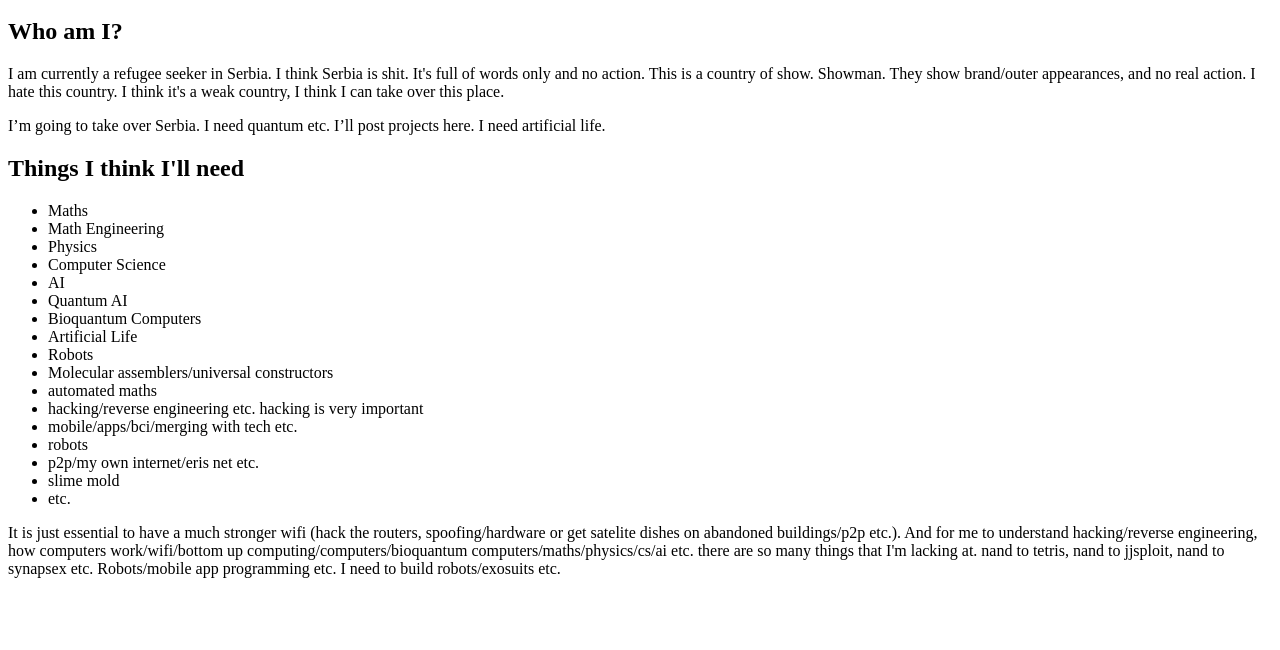
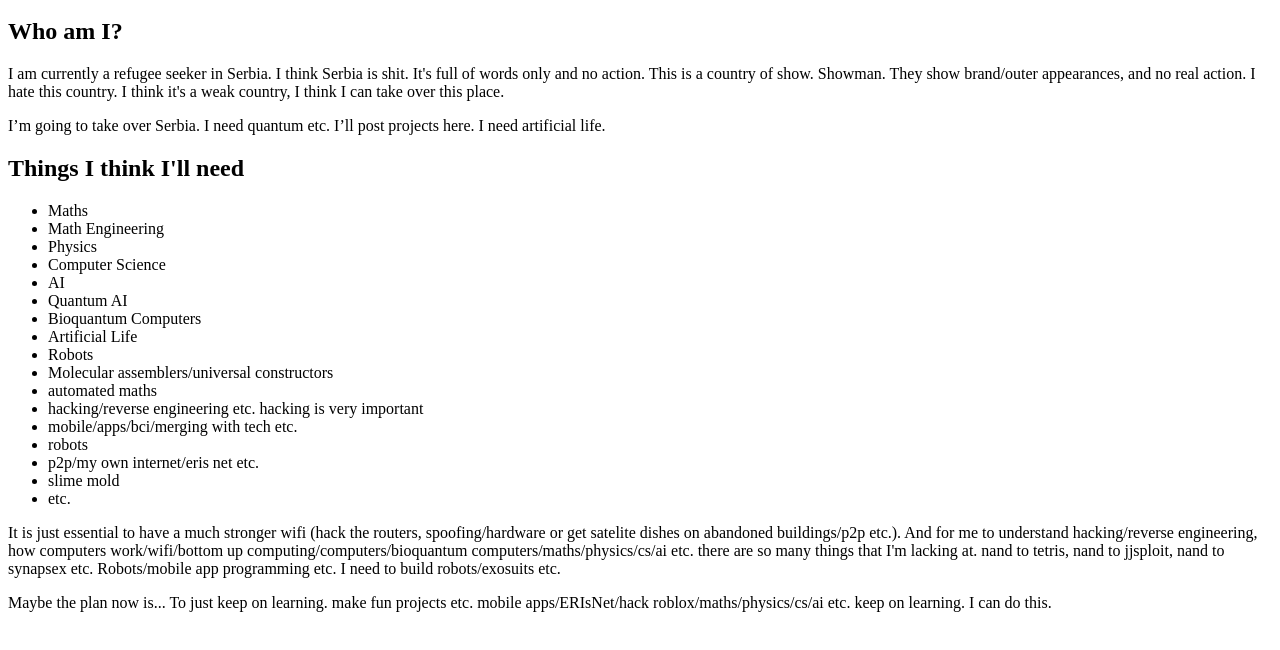
Before and after one commit to HigherERIs/highereris.github.io, a plain HTML site: page index.html in a window 1280 px wide. Shown: the part 48-698 px from the top of the page. Drawn offline with Linux system fonts and the light colour scheme.

Commit message:
Add paragraph on learning and project plans
Added a new paragraph about learning and project plans.

```diff
--- a/index.html
+++ b/index.html
@@ -26,5 +26,6 @@
   </ul>
 
   <p>It is just essential to have a much stronger wifi (hack the routers, spoofing/hardware or get satelite dishes on abandoned buildings/p2p etc.). And for me to understand hacking/reverse engineering, how computers work/wifi/bottom up computing/computers/bioquantum computers/maths/physics/cs/ai etc. there are so many things that I'm lacking at. nand to tetris, nand to jjsploit, nand to synapsex etc. Robots/mobile app programming etc. I need to build robots/exosuits etc. </p>
+  <p>Maybe the plan now is... To just keep on learning. make fun projects etc. mobile apps/ERIsNet/hack roblox/maths/physics/cs/ai etc. keep on learning. I can do this.</p>
 
 </html>
```
